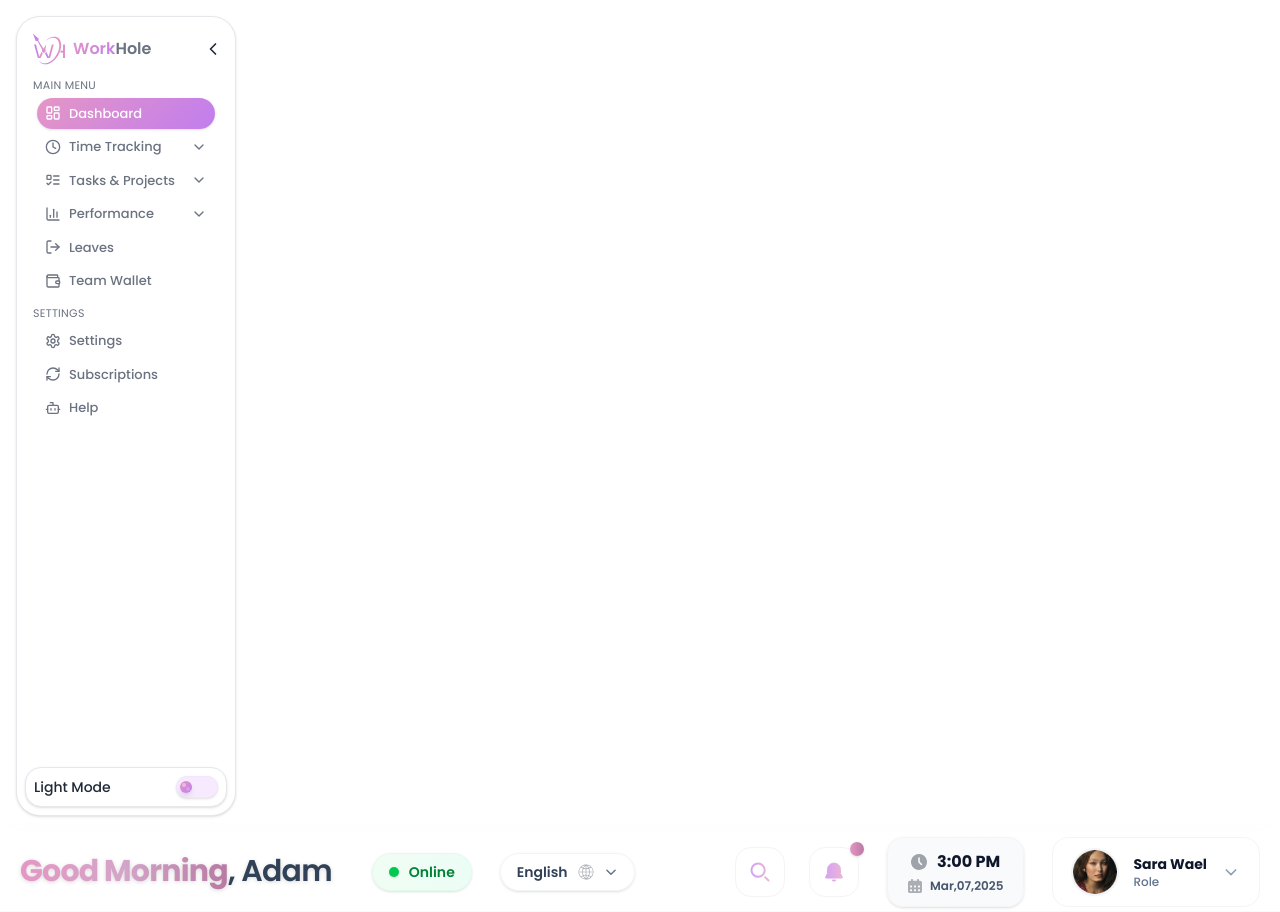
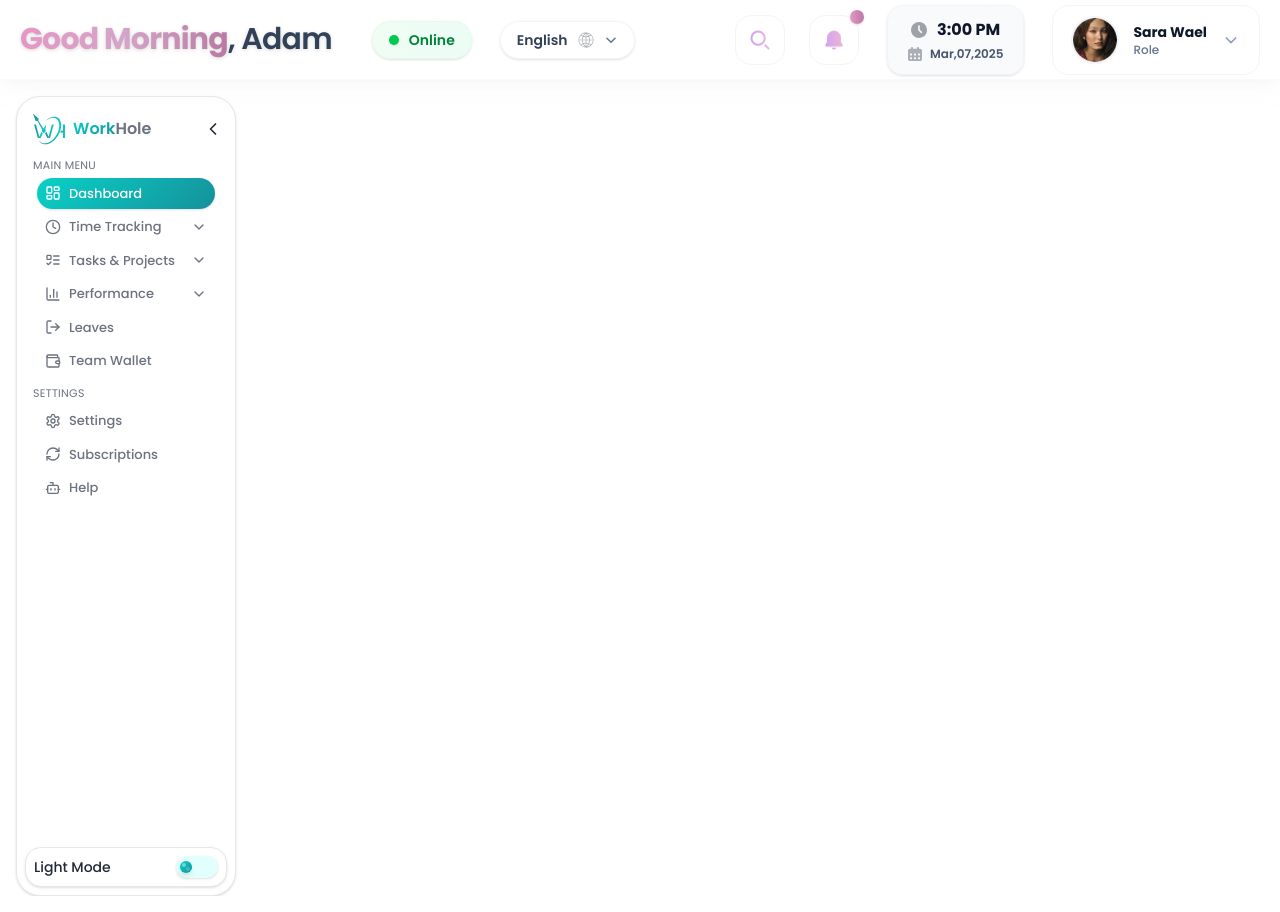
Before and after one commit to CultivBureau/WorkHoleMVP, a React (Vite) app: page / in a window 1280 px wide. Built offline with nearby package versions, Linux system fonts and the light colour scheme.

Commit message:
change the colors

```diff
--- a/src/App.css
+++ b/src/App.css
@@ -19,21 +19,21 @@ body {
   --container-color: #e5e7eb;
   --text-color: #1f2937;
   --sub-text-color: #6b7280;
-  --accent-color: #E596C5;
-  --accent-hover: #C17DEE;
-  --hover-color: #fdf4ff;
-  --border-color: #e5e7eb;
-  --divider-color: #e5e7eb;
+  --accent-color: #15919B;
+  --accent-hover: #09D1C7;
+  --hover-color: #CDFFFC9C;
+  --border-color: #E0FFFD;
+  --divider-color: #E0FFFD;
 
   /* Purple Gradient Colors */
-  --gradient-start: #E596C5;
-  --gradient-end: #C17DEE;
+  --gradient-start: #09D1C7;
+  --gradient-end: #15919B;
 
   /* Theme Toggle Colors */
-  --toggle-bg: #f7eafe;
-  --toggle-border: #f1e6fe;
-  --knob-gradient-start: #E596C5;
-  --knob-gradient-end: #C17DEE;
+  --toggle-bg: #E0FFFD;
+  --toggle-border: #E0FFFD;
+  --knob-gradient-start: #09D1C7;
+  --knob-gradient-end: #15919B;
 
   /* Status Colors */
   --success-color: #10b981;
@@ -68,9 +68,9 @@ body {
   --container-color: #e5e7eb;
   --text-color: #1f2937;
   --sub-text-color: #6b7280;
-  --accent-color: #E596C5;
-  --accent-hover: #C17DEE;
-  --hover-color: #fdf4ff;
+  --accent-color: #09D1C7;
+  --accent-hover: #15919B;
+  --hover-color: #CDFFFC9C;
   --border-color: #e5e7eb;
   --divider-color: #e5e7eb;
 }
@@ -80,9 +80,9 @@ body {
   --container-color: #4b5563;
   --text-color: #f9fafb;
   --sub-text-color: #d1d5db;
-  --accent-color: #E596C5;
-  --accent-hover: #C17DEE;
-  --hover-color: #374151;
+  --accent-color: #09D1C7;
+  --accent-hover: #15919B;
+  --hover-color: #CDFFFC9C;
   --border-color: #374151;
   --divider-color: #4b5563;
 }
--- a/src/App.jsx
+++ b/src/App.jsx
@@ -4,8 +4,8 @@ import NavBar from './components/NavBar/navbar'
 function App() {
   return (
     <div className='w-full h-screen ' style={{ background: 'var(--bg-color)' }}>
+      <NavBar/>
       <SideMenu />
-      <NavBar/>
     </div>
   )
 }
--- a/src/index.css
+++ b/src/index.css
@@ -5,25 +5,25 @@
   color-scheme: light;
 }
 
-:root[data-theme="light"] {
+[data-theme="light"] {
   --bg-color: #ffffff;
   --container-color: #e5e7eb;
   --text-color: #1f2937;
   --sub-text-color: #6b7280;
-  --accent-color: #E596C5;
-  --accent-hover: #C17DEE;
+  --accent-color: #09D1C7;
+  --accent-hover: #15919B;
   --hover-color: #fdf4ff;
   --border-color: #e5e7eb;
   --divider-color: #e5e7eb;
 }
 
-:root[data-theme="dark"] {
+[data-theme="dark"] {
   --bg-color: #111827;
   --container-color: #4b5563;
   --text-color: #f9fafb;
   --sub-text-color: #d1d5db;
-  --accent-color: #E596C5;
-  --accent-hover: #C17DEE;
+  --accent-color: #09D1C7;
+  --accent-hover: #15919B;
   --hover-color: #374151;
   --border-color: #374151;
   --divider-color: #4b5563;
```
Also changed, not shown: src/assets/side-menu-icons/logo.svg.
